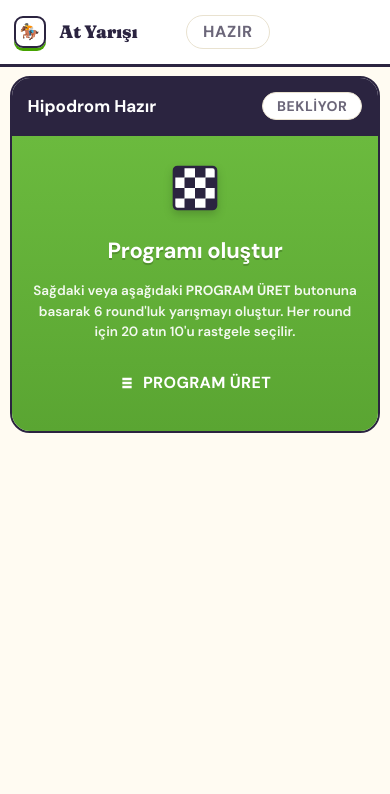
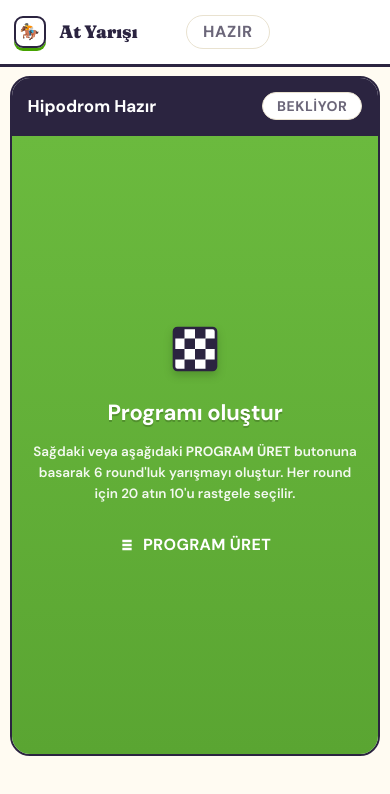
Before and after one commit to malikozturkk/horse-racing-game, a Vue app: page / in a window 390 px wide. Shown: the top 794 px of the page. Built offline with nearby package versions, Linux system fonts and the light colour scheme.

Commit message:
fix: racing mobile view problems

```diff
--- a/src/views/HorseRace.vue
+++ b/src/views/HorseRace.vue
@@ -671,7 +671,7 @@ const showResultsRight = computed(
 
   .hv__grid > .hv__left {
     grid-area: left;
-    max-height: 320px;
+    max-height: 100%;
     flex: 0 0 auto;
   }
 
@@ -683,16 +683,16 @@ const showResultsRight = computed(
 
 @media (max-width: 720px) {
   .hv {
-    height: auto;
-    min-height: 100vh;
-    min-height: 100dvh;
-    overflow: visible;
+    height: 100dvh;
+    overflow: hidden;
   }
 
   .hv__body {
     padding: 0.75rem 0.75rem 5.5rem;
     gap: 0.65rem;
-    overflow: visible;
+    flex: 1;
+    min-height: 0;
+    overflow: hidden;
   }
 
   .hv__btn-generate,
@@ -701,16 +701,20 @@ const showResultsRight = computed(
   }
 
   .hv__grid {
-    display: block;
-    flex: 0 0 auto;
+    display: flex;
+    flex-direction: column;
+    flex: 1;
+    min-height: 0;
   }
 
   .hv__left,
   .hv__center,
   .hv__right {
-    grid-area: auto;
-    max-height: none;
     display: none;
+    flex: 1;
+    min-height: 0;
+    overflow-y: auto;
+    -webkit-overflow-scrolling: touch;
   }
 
   .hv__left[data-mobile-active="true"],
```
